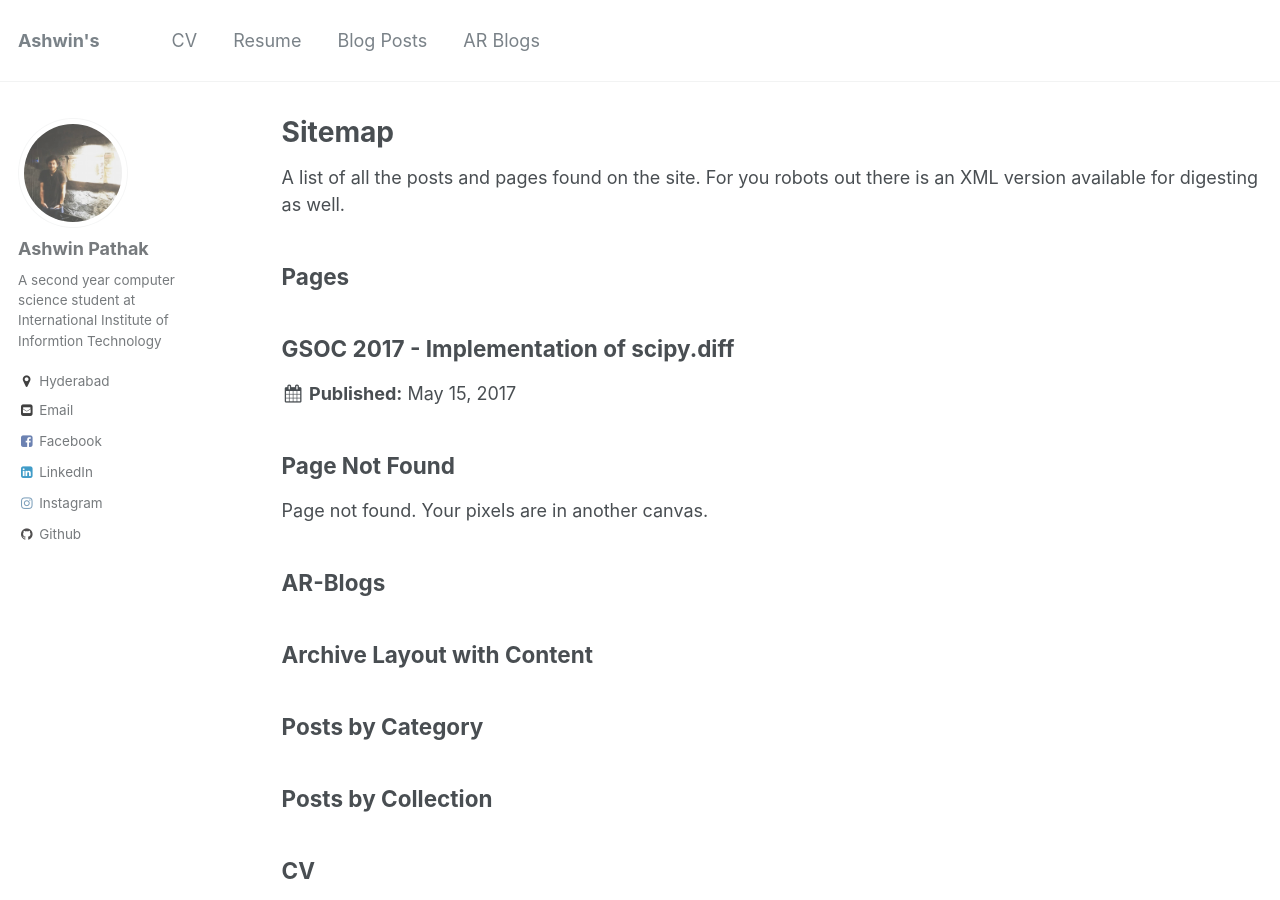
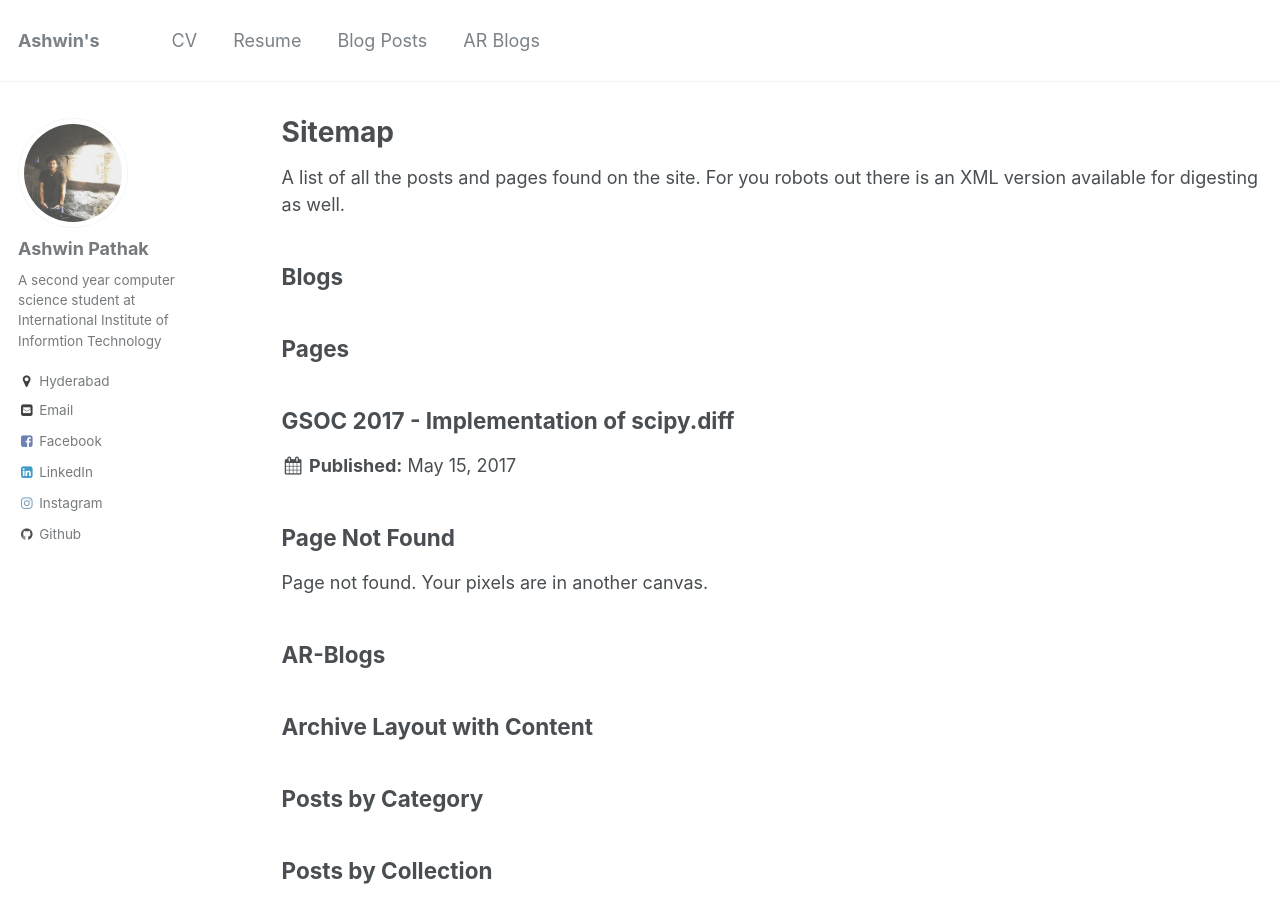
Before and after one commit to ashwinpathak20/ashwinpathak20.github.io, a Jekyll site: the page built from _pages/sitemap.md, in a window 1280 px wide and 900 px high. Built offline with Jekyll 4.4.1, drawn with Linux system fonts in a browser that asks for light colours.

Commit message:
Update sitemap.md

```diff
--- a/_pages/sitemap.md
+++ b/_pages/sitemap.md
@@ -8,6 +8,11 @@
 {% include base_path %}
 
 A list of all the posts and pages found on the site. For you robots out there is an [XML version]({{ base_path }}/sitemap.xml) available for digesting as well.
+
+<h2>Blogs</h2>
+{% for post in site.arblogs %}
+  {% include archive-single.html %}
+{% endfor %}
 
 <h2>Pages</h2>
 {% for post in site.pages %}
```
